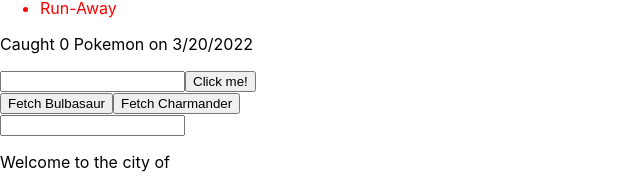
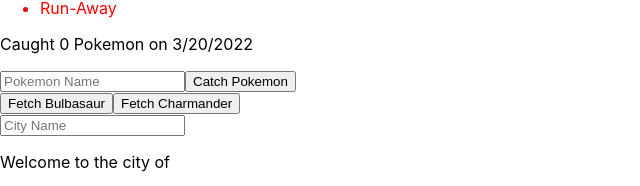
Before and after one commit to Hatice06/pokedex, a React (Create React App) app: page / in a window 1280 px wide. Shown: the part 480-666 px from the top of the page, without its empty margins (0-640 px from the left). Built offline with nearby package versions, Linux system fonts and the light colour scheme; the HTML template or start-up script is replaced by a standard one.

Commit message:
Added placeholder in inputs

```diff
--- a/src/CaughtPokemon.js
+++ b/src/CaughtPokemon.js
@@ -28,10 +28,11 @@
       }
       <input
         type="text"
+        placeholder="Pokemon Name"
         value={pokemonNameInput}
         onChange={handleInputChange}
       ></input>
-      <button onClick={catchPokemon}>Click me!</button>
+      <button onClick={catchPokemon}>Catch Pokemon</button>
     </div>
   );
 };
--- a/src/PokemonCity.js
+++ b/src/PokemonCity.js
@@ -10,7 +10,7 @@
 
   return (
     <div>
-      <input type="text" value={city} onChange={updateCity} />
+      <input type="text" placeholder="City Name" value={city} onChange={updateCity} />
       <p>Welcome to the city of {city}</p>
     </div>
   );
```
